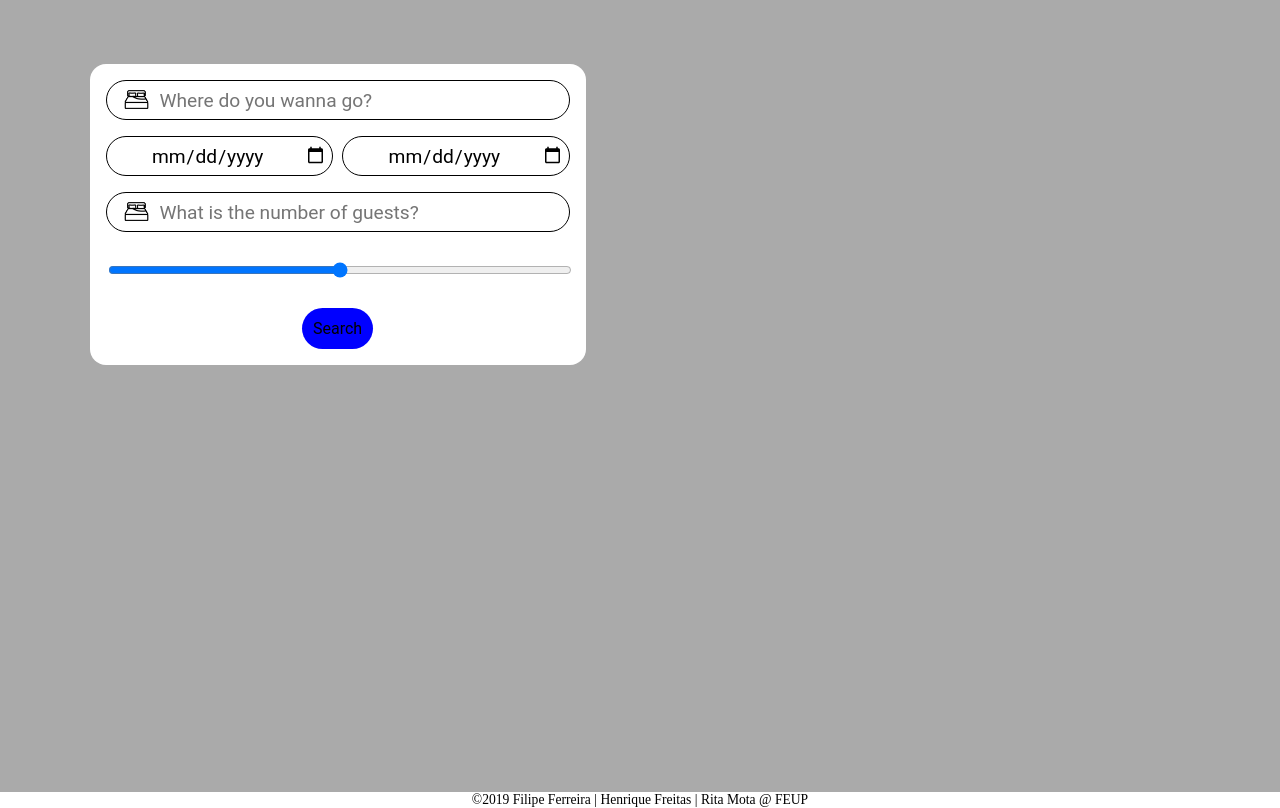
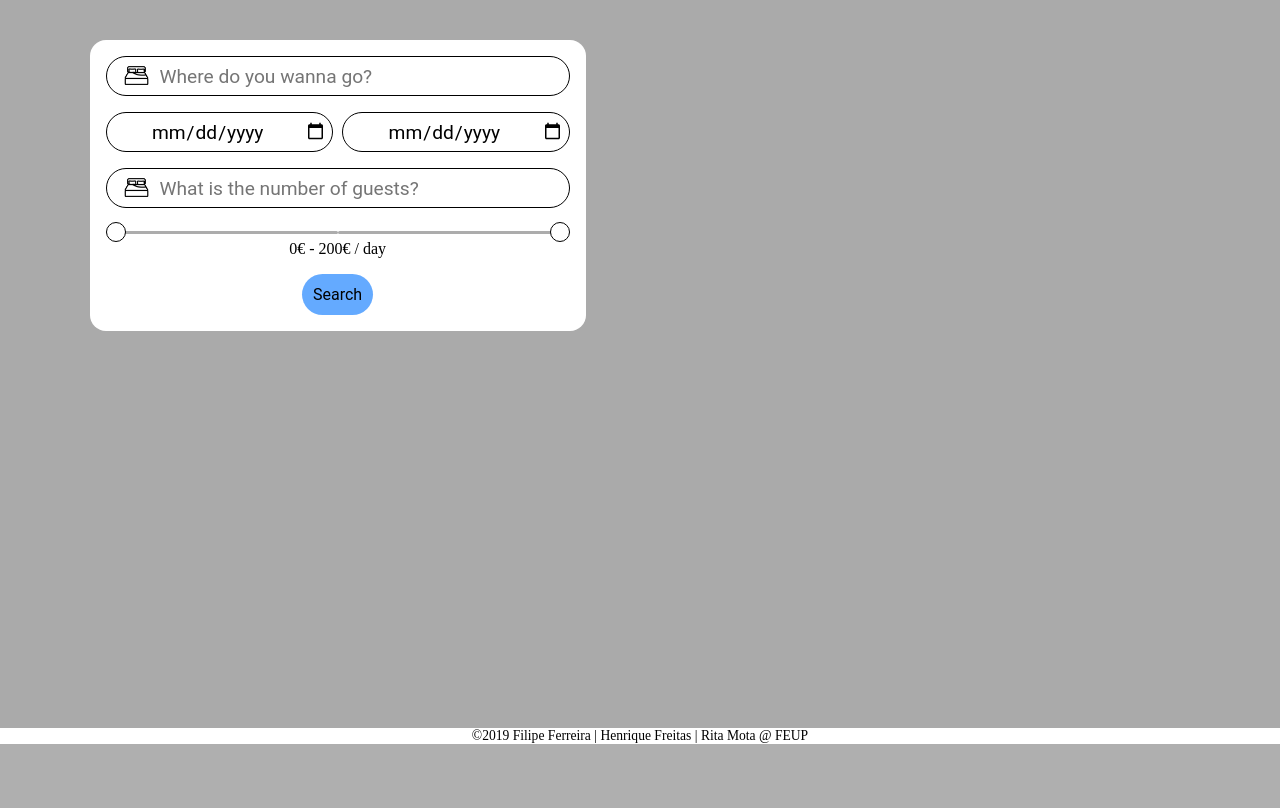
Before and after one commit to atomatir/ltw-feup-proj, a PHP site: page / in a window 1280 px wide. Shown: the part 56-864 px from the top of the page. After the commit the page ends 800 px from the top, so only its background shows below. Run offline with PHP 8.4, Linux system fonts and the light colour scheme.

Commit message:
main page finished, double range slider is working

```diff
--- a/css/footer.css
+++ b/css/footer.css
@@ -3,7 +3,7 @@
     bottom: 0;
     display: flex;
     font-size: 0.85rem;
-    height: 2%;
+    height: 2vh;
     justify-content: center;
     position: relative;
 }
--- a/css/head.css
+++ b/css/head.css
@@ -6,8 +6,8 @@ body {
 
 #top-bar {
     display: flex;
-    height: 7%;
-    padding: 0 7%;
+    height: 7vh;
+    padding: 0 7vw;
 }
 
 #logo-img img {
@@ -17,11 +17,11 @@ body {
 
 #menu ul {
     display: flex;
-    height: 7%;
+    height: 7vh;
     list-style-type: none;
     margin: auto 0;
     position: absolute;
-    right: 7%;
+    right: 7vw;
 }
 
 #menu ul li {
--- a/css/home-form.css
+++ b/css/home-form.css
@@ -1,8 +1,8 @@
 #outer-form {
     background: #aaa;
-    height: 83%;
+    height: 81vh;
     margin: 0 auto;
-    padding: 5% 7%;
+    padding: 5vh 7vw;
 }
 
 #search-form {
@@ -20,11 +20,11 @@
 }
 
 #search-form label input {
-    border-radius: 50rem;
+    border-radius: 2rem;
     font-family: roboto;
 }
 
-#city, #n-guests, #price {
+#city, #n-guests {
     border: black 1px solid;
     font-size: 1.2rem;
     height: 2.5rem;
@@ -33,15 +33,6 @@
 }
 
 #city {
-    background-image: url(../images/bed-icon-transparent-25.jpg);
-    background-size: 1.7rem;
-    background-repeat: no-repeat;
-    background-position-y: center;
-    background-position-x: 1rem;
-    text-indent: 3rem;
-}
-
-#n-guests {
     background-image: url(../images/bed-icon-transparent-25.jpg);
     background-size: 1.7rem;
     background-repeat: no-repeat;
@@ -64,12 +55,49 @@
     margin-right: 2%;
 }
 
+#n-guests {
+    background-image: url(../images/bed-icon-transparent-25.jpg);
+    background-size: 1.7rem;
+    background-repeat: no-repeat;
+    background-position-y: center;
+    background-position-x: 1rem;
+    text-indent: 3rem;
+}
+
+#price-range {
+    display: flex;
+    justify-content: center;
+    flex-direction: column;
+}
+
+#range-slider {
+    display: flex;
+    height: 1rem;
+    justify-content: center;
+}
+
+#price-range input {
+    cursor: ew-resize;
+    flex: 1 0 0;
+    min-width: 0;
+    margin: 0;
+    padding: 0;
+}
+
+#price-range input::-webkit-slider-thumb {
+    padding: 0;
+}
+
+#range-values {
+    text-align: center;
+}
+
 #search-button {
     text-align: center;
 }
 
 #search-button-input {
-    background: blue;
+    background: rgb(100, 170, 255);
     border: none;
     font-size: 1rem;
     padding: 0.7rem;
--- /dev/null
+++ b/css/range-slider.css
@@ -0,0 +1,85 @@
+input[type=range] {
+    -webkit-appearance: none;
+    width: 100%;
+    margin: 8.5px 0;
+  }
+  input[type=range]:focus {
+    outline: none;
+  }
+  input[type=range]::-webkit-slider-runnable-track {
+    width: 100%;
+    height: 3px;
+    cursor: pointer;
+    box-shadow: 0px 0px 0px #000000, 0px 0px 0px #0d0d0d;
+    background: #acacac;
+    border-radius: 12.6px;
+    border: 0px solid #000000;
+  }
+  input[type=range]::-webkit-slider-thumb {
+    box-shadow: 0px 0px 0px rgba(255, 255, 255, 0), 0px 0px 0px rgba(255, 255, 255, 0);
+    border: 1.1px solid #000000;
+    height: 20px;
+    width: 20px;
+    border-radius: 19px;
+    background: #ffffff;
+    cursor: pointer;
+    -webkit-appearance: none;
+    margin-top: -8.5px;
+  }
+  input[type=range]:focus::-webkit-slider-runnable-track {
+    background: #acacac;
+  }
+  input[type=range]::-moz-range-track {
+    width: 100%;
+    height: 3px;
+    cursor: pointer;
+    box-shadow: 0px 0px 0px #000000, 0px 0px 0px #0d0d0d;
+    background: #acacac;
+    border-radius: 12.6px;
+    border: 0px solid #000000;
+  }
+  input[type=range]::-moz-range-thumb {
+    box-shadow: 0px 0px 0px rgba(255, 255, 255, 0), 0px 0px 0px rgba(255, 255, 255, 0);
+    border: 1.1px solid #000000;
+    height: 20px;
+    width: 20px;
+    border-radius: 19px;
+    background: #ffffff;
+    cursor: pointer;
+  }
+  input[type=range]::-ms-track {
+    width: 100%;
+    height: 3px;
+    cursor: pointer;
+    background: transparent;
+    border-color: transparent;
+    color: transparent;
+  }
+  input[type=range]::-ms-fill-lower {
+    background: #acacac;
+    border: 0px solid #000000;
+    border-radius: 25.2px;
+    box-shadow: 0px 0px 0px #000000, 0px 0px 0px #0d0d0d;
+  }
+  input[type=range]::-ms-fill-upper {
+    background: #acacac;
+    border: 0px solid #000000;
+    border-radius: 25.2px;
+    box-shadow: 0px 0px 0px #000000, 0px 0px 0px #0d0d0d;
+  }
+  input[type=range]::-ms-thumb {
+    box-shadow: 0px 0px 0px rgba(255, 255, 255, 0), 0px 0px 0px rgba(255, 255, 255, 0);
+    border: 1.1px solid #000000;
+    height: 20px;
+    width: 20px;
+    border-radius: 19px;
+    background: #ffffff;
+    cursor: pointer;
+    height: 3px;
+  }
+  input[type=range]:focus::-ms-fill-lower {
+    background: #acacac;
+  }
+  input[type=range]:focus::-ms-fill-upper {
+    background: #acacac;
+  }
--- /dev/null
+++ b/scripts/double-range-slider.js
@@ -0,0 +1,55 @@
+// On an event of kind, for els, call fn
+const on = (...kinds) => (...els) => (fn) =>
+    kinds.forEach(kind =>
+        els.forEach(el => el.addEventListener(kind, fn))
+    )
+
+const a = document.getElementById('min-price');
+const b = document.getElementById('max-price');
+const o = document.getElementById('range-values');
+
+on('input', 'mousedown')(a, b)(update);
+// 'mousedown' because otherwise you can "lock" the other slider in place at min=max=value
+
+const max = 200;
+const min = 0;
+const range = max - min + 1; // +1 inclusive
+const minBoundary = 20;
+const minRange = minBoundary / 2;
+
+update(); // 1x
+
+// As the user drags on input, update the available range and visual space for both inputs
+function update({ target } = {}) {
+    let pivot; // unless otherwise acted on
+
+    if (target === a) {
+        if ( (a.valueAsNumber + minRange) > Number(a.max)) {
+            pivot = Math.min(max - minRange, Number(a.max) + 1);
+        }
+    }
+
+    if (target === b) {
+        if ( (b.valueAsNumber - minRange) < Number(b.min)) {
+            pivot = Math.max(min + minRange, Number(b.min) - 1);
+        }
+    }
+
+    if (pivot != null) {
+        a.max = pivot;
+        b.min = pivot;
+        a.value = Math.min(a.value, pivot - minRange);
+        b.value = Math.max(b.value, pivot + minRange);
+    }
+
+    a.style.flexGrow = stepsIn(a);
+    b.style.flexGrow = stepsIn(b);
+
+    // Print selected range
+    o.innerText = `${a.value}€ - ${b.value}€ / day`;
+}
+
+// Number of discrete steps in an input range
+function stepsIn(el) {
+    return Number(el.max) - Number(el.min) + 1;
+}
--- a/templates/head.php
+++ b/templates/head.php
@@ -7,6 +7,7 @@
         <link rel="stylesheet" href="css/head.css" type="text/css">
         <link rel="stylesheet" href="css/footer.css" type="text/css">
         <link rel="stylesheet" href="css/home-form.css" type="text/css">
+        <link rel="stylesheet" href="css/range-slider.css" type="text/css">
     </head>
 
     <body>
--- a/templates/home-form.php
+++ b/templates/home-form.php
@@ -1,4 +1,5 @@
 
+    <script src="scripts/double-range-slider.js" defer></script>
     <div id="outer-form">
         <form id="search-form" action="">
             <label for="city">
@@ -14,9 +15,14 @@
                 <input type="number" name="" min="1" max="20" id="n-guests" placeholder="What is the number of guests?" />
             </label>
 
-            <label for="price-range">
-                <input type="range" name="" id="price" min="0" max="2000" />
+            <label for="price-range" id="price-range">
+                <div id="range-slider">
+                    <input type="range" name="" value="0" id="min-price" min="0" max="100" />
+                    <input type="range" name="" value="200" id="max-price" min="100" max="200" />
+                </div>
+                <span id="range-values"></span>
             </label>
+
 
             <label id="search-button" for="search">
                 <input id="search-button-input" type="submit" value="Search" />
```
